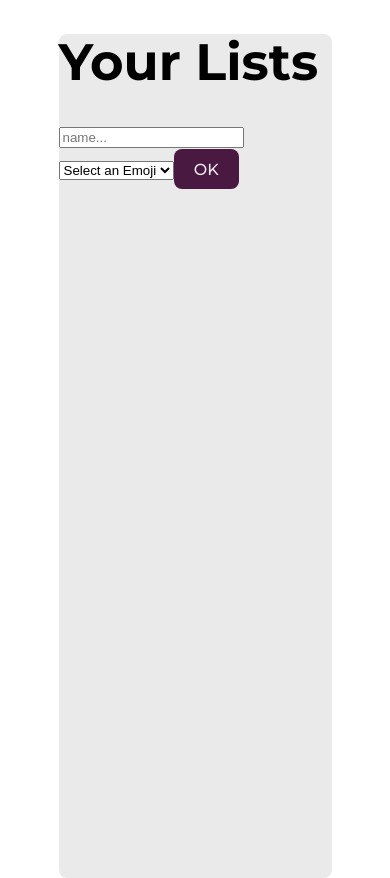
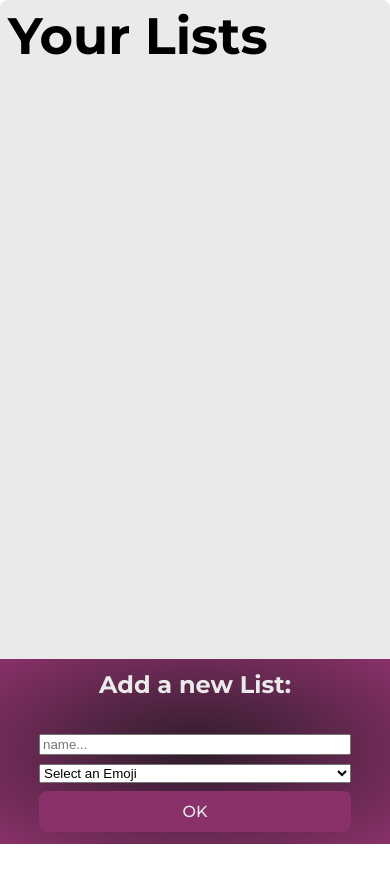
Before and after one commit to aditya-sutar-45/react-todo, a React (Vite) app: page /lists in a window 390 px wide. After the commit the page ends 844 px from the top, so only its background shows below. Built offline with nearby package versions, Linux system fonts and the light colour scheme.

Commit message:
refactoring + made app a bit more responsive

```diff
--- a/src/Lists/ListLink.jsx
+++ b/src/Lists/ListLink.jsx
@@ -1,14 +1,21 @@
 import "../css/ListLink.css";
-import { Link } from "react-router";
 
 export default function ListLink({ list }) {
   return (
     <div className="ListLink">
-      <Link to={`/lists/${list.id}`} />
       <a href={`/lists/${list.id}`}>
         <p>
           {list.emoji} {list.name}
         </p>
+        <svg
+          xmlns="http://www.w3.org/2000/svg"
+          height="24px"
+          viewBox="0 -960 960 960"
+          width="24px"
+          fill="#EAEAEA"
+        >
+          <path d="M647-440H160v-80h487L423-744l57-56 320 320-320 320-57-56 224-224Z" />
+        </svg>
       </a>
     </div>
   );
--- a/src/Lists/Lists.jsx
+++ b/src/Lists/Lists.jsx
@@ -1,3 +1,4 @@
+import "../css/Lists.css";
 import { v4 as uuid } from "uuid";
 import { useEffect, useState } from "react";
 import ListLink from "./ListLink";
@@ -25,14 +26,14 @@ export default function Lists() {
     setLists([...lists, list]);
   }
   return (
-    <>
+    <div className="Lists">
       <h1>Your Lists</h1>
-      <div>
+      <div className="allLists">
         {lists.map((list) => (
           <ListLink key={list.id} list={list} />
         ))}
       </div>
       <NewListForm addList={addList} />
-    </>
+    </div>
   );
 }
--- a/src/Lists/NewListForm.jsx
+++ b/src/Lists/NewListForm.jsx
@@ -1,3 +1,4 @@
+import "../css/NewListForm.css";
 import { useForm } from "react-hook-form";
 import { emojiList } from "../utils/emojiList";
 
@@ -31,8 +32,10 @@ export default function NewListForm({ addList }) {
   }
 
   return (
-    <div>
+    <div className="NewListForm">
+      <h2>Add a new List: </h2>
       <form action="" onSubmit={handleSubmit(onSubmit)}>
+        <div className="nameInput">
           <input
             type="text"
             id="name"
@@ -40,7 +43,11 @@ export default function NewListForm({ addList }) {
             placeholder="name..."
             {...register("name", validationOptions.name)}
           />
-        {errors.name && <small className="error">{errors.name.message}</small>}
+          {errors.name && (
+            <small className="error">{errors.name.message}</small>
+          )}
+        </div>
+        <div className="emojiSelect">
           <select
             name="emojis"
             id="emojis"
@@ -53,6 +60,10 @@ export default function NewListForm({ addList }) {
               </option>
             ))}
           </select>
+          {errors.emoji && (
+            <small className="error">{errors.emoji.message}</small>
+          )}
+        </div>
         <button type="submit">OK</button>
       </form>
     </div>
--- a/src/css/App.css
+++ b/src/css/App.css
@@ -10,6 +10,20 @@
   border-radius: 8px;
 }
 
+@media screen and (max-width: 850px) {
+  #root {
+    width: 80%;
+  }
+  .App {
+    padding: 1rem;
+  }
+}
+
+@media screen and (max-width: 750px) {
+  #root {
+    width: 100%;
+  }
+}
 @media screen and (max-width: 500px) {
   .App {
     padding: 0;
--- a/src/css/ListLink.css
+++ b/src/css/ListLink.css
@@ -11,7 +11,12 @@
 }
 
 .ListLink a {
+    display: flex;
+    flex-wrap: wrap;
+    justify-content: space-between;
+    align-items: center;
     margin: 0;
+    width: 100%;
     text-decoration: none;
     color: var(--black);
 }
@@ -21,3 +26,13 @@
     font-weight: 500;
     margin: 0 8px;
 }
+
+.ListLink a svg {
+    margin-right: 8px;
+}
+
+@media screen and (max-width: 500px) {
+    .ListLink {
+        border-radius: 0;
+    }
+}
--- /dev/null
+++ b/src/css/Lists.css
@@ -0,0 +1,19 @@
+.Lists {
+    width: 100%;
+    height: 100%;
+}
+
+.Lists h1 {
+    width: 100%;
+    margin: 0 0 8px;
+}
+
+.Lists .allLists {
+    height: 60%;
+}
+
+@media screen and (max-width: 500px) {
+    .Lists h1 {
+        padding: 8px;
+    }
+}
--- /dev/null
+++ b/src/css/NewListForm.css
@@ -0,0 +1,93 @@
+.NewListForm {
+    width: 100%;
+    margin: 0;
+    background: linear-gradient(to left, var(--dark-purple),var(--pink) );
+    box-shadow: 8px 5px 5px var(--black);
+    padding: 16px;
+    border-radius: 8px;
+}
+
+.NewListForm h2 {
+    color: var(--white);
+    margin: 0;
+}
+
+.NewListForm form {
+    width: 100%;
+    display: flex;
+    justify-content: space-evenly;
+}
+
+.NewListForm form .nameInput {
+    width: 50%;
+    border: none;
+    border-radius: 8px;
+    display: flex;
+    flex-wrap: wrap;
+}
+
+.NewListForm form .nameInput input {
+    width: 100%;
+    height: 70%;
+}
+
+.NewListForm form .error {
+    color: var(--white);
+}
+
+.NewListForm form .emojiSelect {
+    width: 30%;
+    border: none;
+    border-radius: 8px;
+    display: flex;
+    flex-wrap: wrap;
+}
+
+.NewListForm form .emojiSelect select {
+    width: 100%;
+    height: 80%;
+}
+
+.NewListForm form button {
+    background-color: var(--pink);
+    width: 10%;
+}
+
+@media screen and (max-width: 850px){
+   .NewListForm {
+        height: 20%;
+        padding: 8px 0;
+        width: 100%;
+        display: flex;
+        flex-wrap: wrap;
+   }
+   .NewListForm h2 {
+        width: 100%;
+        text-align: center;
+   }
+    .NewListForm form {
+        justify-content:center;
+        align-items: center;
+        flex-wrap: wrap;
+    }
+    .NewListForm form .nameInput {
+        width: 80%;
+    }
+    .NewListForm form .emojiSelect {
+        width: 80%;
+    }
+    .NewListForm form button {
+        width: 80%;
+    }
+}
+
+@media screen and (max-width: 500px) {
+    .NewListForm {
+        border-radius: 0;
+        background: radial-gradient(var(--dark-purple),var(--pink) );
+        box-shadow: none;
+        position: absolute;
+        bottom: 0;
+        padding-bottom: 8px;
+    }
+}
--- a/src/css/TodoList.css
+++ b/src/css/TodoList.css
@@ -13,23 +13,12 @@
 }
 
 @media screen and (max-width: 850px) {
-  #root {
-    width: 80%;
-  }
-  .TodoList {
-    padding: 1rem;
-  }
   .TodoList ul {
     padding: 0;
     width: 100%;
   }
 }
 
-@media screen and (max-width: 750px) {
-  #root {
-    width: 100%;
-  }
-}
 
 @media screen and (max-width: 500px) {
   .TodoList ul {
--- a/src/utils/emojiList.js
+++ b/src/utils/emojiList.js
@@ -1 +1,13 @@
-export const emojiList = ["😀", "🎉", "💼", "🛒", "📚", "🔥", "✨"];
+export const emojiList = [
+  "😀",
+  "⏲️",
+  "🏠",
+  "🏢",
+  "🏫",
+  "🎉",
+  "💼",
+  "🛒",
+  "📚",
+  "✨",
+  "✅",
+];
```
Lines whose indentation alone changed are shown as unchanged.
